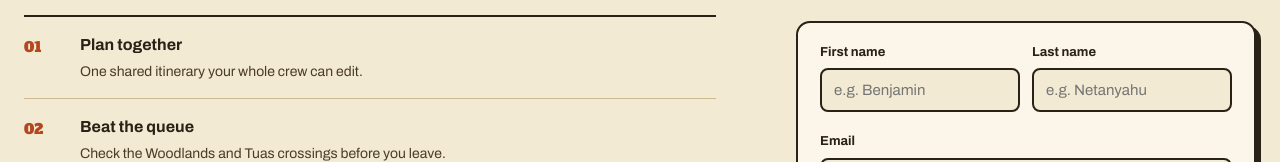
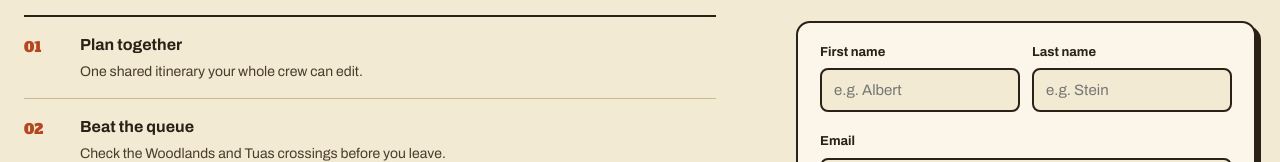
Before and after one commit to suthiri131/jbound, a Vue app in the folder client/: page /sign-up in a window 1280 px wide. Shown: the part 262-424 px from the top of the page. Built offline with nearby package versions, Linux system fonts and the light colour scheme; no server answers.

Commit message:
placeholder change

```diff
--- a/client/src/views/SignUpView.vue
+++ b/client/src/views/SignUpView.vue
@@ -48,11 +48,11 @@ async function submit() {
       <div class="name-row">
         <label class="field">
           First name
-          <input v-model="form.firstName" class="input" type="text" autocomplete="given-name" required maxlength="30" placeholder="e.g. Benjamin" />
+          <input v-model="form.firstName" class="input" type="text" autocomplete="given-name" required maxlength="30" placeholder="e.g. Albert" />
         </label>
         <label class="field">
           Last name
-          <input v-model="form.lastName" class="input" type="text" autocomplete="family-name" required maxlength="30" placeholder="e.g. Netanyahu" />
+          <input v-model="form.lastName" class="input" type="text" autocomplete="family-name" required maxlength="30" placeholder="e.g. Stein" />
         </label>
       </div>
       <label class="field">
```
